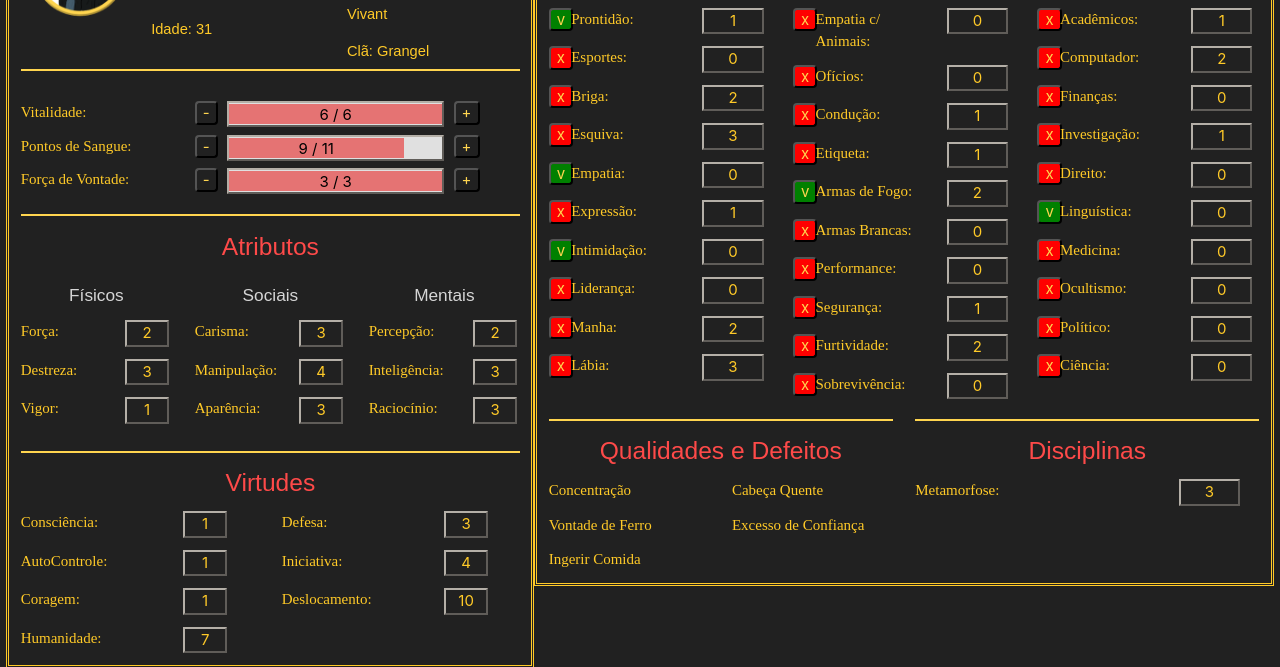
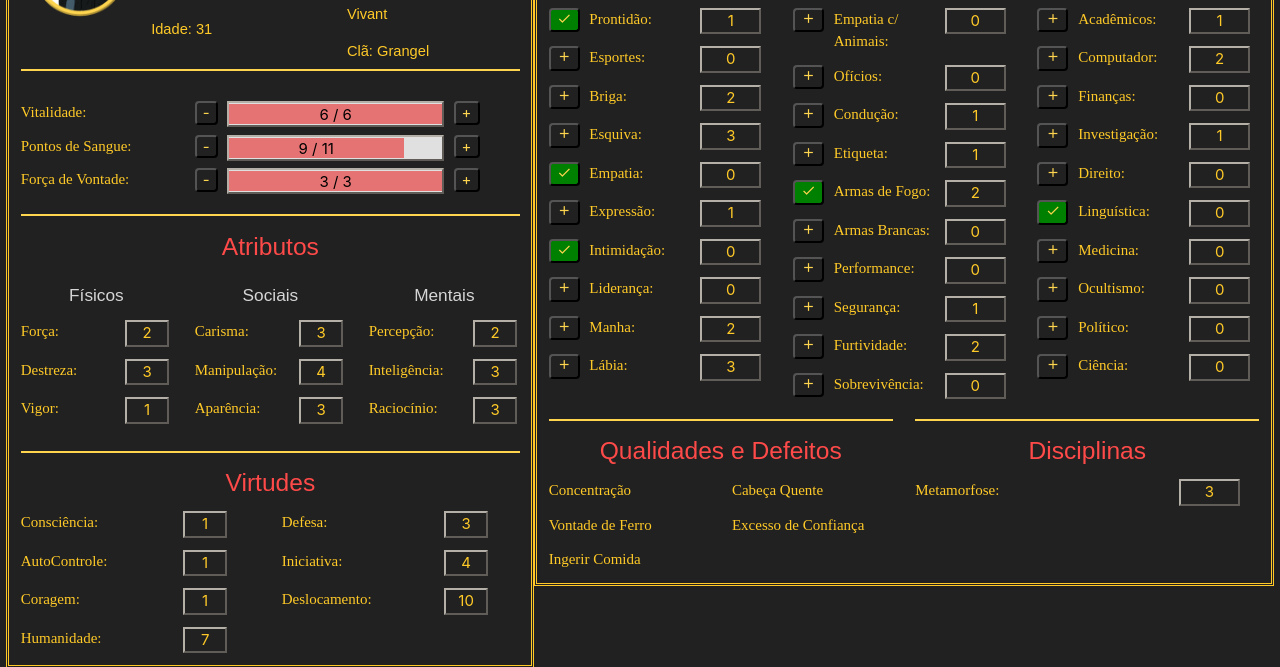
Before and after one commit to bkellym/escudoRPG, a Django app: page /ficha/1/ in a window 1280 px wide. Shown: the part 99-766 px from the top of the page. Run offline with Django 3.2, Linux system fonts and the light colour scheme; data comes from the database, SQL or seed files in the repository.

Commit message:
DEV17: Adiciona icons aos botões

```diff
--- a/core/templates/core/baseTemplate.html
+++ b/core/templates/core/baseTemplate.html
@@ -3,6 +3,7 @@
 <html lang="en">
 <head>
     <meta charset="UTF-8">
+    <link href="https://fonts.googleapis.com/icon?family=Material+Icons" rel="stylesheet">
     <link rel="stylesheet" href="{% static 'css/materialize.min.css' %}">
     <link rel="stylesheet" href="{% static 'css/style.css' %}">
     <title> {% block title %} {% endblock %} </title>
--- a/core/templates/core/ficha.html
+++ b/core/templates/core/ficha.html
@@ -202,18 +202,18 @@
                 {% for habilidade in entidade.habilidades %}
                     {% if habilidade.tipo == 1 %}
                         <div class = 'row linha'>
-                            <div class = 'col s1'>
+                            <div class = 'col s2'>
                                 <form action="{% url 'check_campo' %}"  method="post"> {% csrf_token %}
                                     <input type="hidden" name="id" value = "{{ habilidade.id }}">
                                     {% if habilidade.checked == True %}
-                                    <button type="submit" value="v" class="vcheck">v</button>
+                                        <button type="submit" class="vcheck"><i class="tiny material-icons"> check </i></button>
                                     {% endif %}
                                     {% if habilidade.checked == False %}
-                                        <button type="submit" value="x" class="xcheck">x</button>
+                                        <button type="submit" > <i class="tiny material-icons"> add </i> </button>
                                     {% endif %}
                                 </form>
                             </div>
-                            <div class = 'col s7 campo'> {{ habilidade.titulo }}: </div>
+                            <div class = 'col s6 campo'> {{ habilidade.titulo }}: </div>
                             <div class = 'col s3 valor'> {{ habilidade.valor }} </div>
                         </div>
                     {% endif %}
@@ -225,18 +225,18 @@
                 {% for habilidade in entidade.habilidades %}
                     {% if habilidade.tipo == 2 %}
                         <div class = 'row linha'>
-                            <div class = 'col s1'>
+                            <div class = 'col s2'>
                                 <form action="{% url 'check_campo' %}"  method="post"> {% csrf_token %}
                                     <input type="hidden" name="id" value = "{{ habilidade.id }}">
                                     {% if habilidade.checked == True %}
-                                        <button type="submit" value="v" class="vcheck">v</button>
+                                        <button type="submit" class="vcheck"><i class="tiny material-icons"> check </i></button>
                                     {% endif %}
                                     {% if habilidade.checked == False %}
-                                        <button type="submit" value="x" class="xcheck">x</button>
+                                        <button type="submit" > <i class="tiny material-icons"> add </i> </button>
                                     {% endif %}
                                 </form>
                             </div>
-                            <div class = 'col s7 campo'> {{ habilidade.titulo }}: </div>
+                            <div class = 'col s6 campo'> {{ habilidade.titulo }}: </div>
                             <div class = 'col s3 valor'> {{ habilidade.valor }} </div>
                         </div>
                     {% endif %}
@@ -248,18 +248,18 @@
                 {% for habilidade in entidade.habilidades %}
                     {% if habilidade.tipo == 3 %}
                         <div class = 'row linha'>
-                            <div class = 'col s1'>
+                            <div class = 'col s2'>
                                 <form action="{% url 'check_campo' %}"  method="post"> {% csrf_token %}
                                     <input type="hidden" name="id" value = "{{ habilidade.id }}">
                                     {% if habilidade.checked == True %}
-                                        <button type="submit" value="v" class="vcheck">v</button>
+                                        <button type="submit" class="vcheck"><i class="tiny material-icons"> check </i></button>
                                     {% endif %}
                                     {% if habilidade.checked == False %}
-                                        <button type="submit" value="x" class="xcheck">x</button>
+                                        <button type="submit" > <i class="tiny material-icons"> add </i> </button>
                                     {% endif %}
                                 </form>
                             </div>
-                            <div class = 'col s7 campo'> {{ habilidade.titulo }}: </div>
+                            <div class = 'col s6 campo'> {{ habilidade.titulo }}: </div>
                             <div class = 'col s3 valor'> {{ habilidade.valor }} </div>
                         </div>
                     {% endif %}
```
